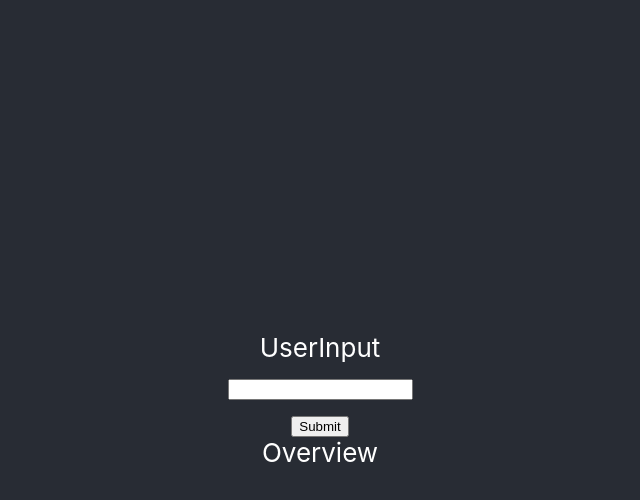
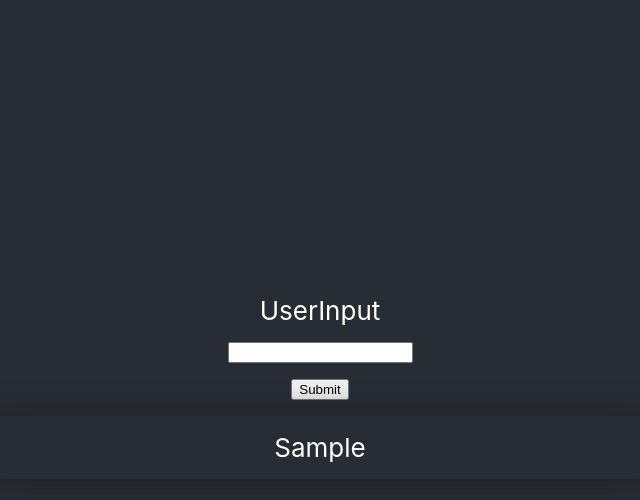
Before and after one commit to anmaras/react-exercise-02, a React (Create React App) app in the folder task-app/: page / in a window 1280 px wide. Both pictures are taken after typing "Sample" into the empty fields and a click on the button "Submit". Shown: the top 500 px of the page, without its empty margins (320-960 px from the left). Built offline with nearby package versions, Linux system fonts and the light colour scheme.

Commit message:
add input controled component and functionality

```diff
--- a/task-app/src/App.js
+++ b/task-app/src/App.js
@@ -3,6 +3,8 @@ import Overview from './Components/Overview';
 import './App.css';
 
 export class App extends Component {
+  taskArray = [];
+
   constructor(props) {
     super(props);
 
@@ -26,9 +28,15 @@ export class App extends Component {
     });
   }
 
+  populateTaskArray(input) {
+    this.taskArray.push({ title: input, id: Math.random() });
+  }
+
   submitHandler(e) {
     e.preventDefault();
     this.clearInput();
+    this.populateTaskArray(this.state.userInput);
+    console.log(this.taskArray);
   }
 
   render() {
@@ -45,7 +53,7 @@ export class App extends Component {
           </div>
           <button type="submit">Submit</button>
         </form>
-        <Overview />
+        <Overview taskArray={this.taskArray} />
       </div>
     );
   }
--- /dev/null
+++ b/task-app/src/Components/Overview.css
@@ -0,0 +1,21 @@
+ul,
+li {
+  list-style: none;
+  padding: 0;
+}
+
+.overview {
+  margin-top: 1rem;
+  width: 50%;
+  display: grid;
+  gap: 1rem;
+}
+
+.items {
+  background-color: #282c34;
+
+  box-shadow: 0px 0px 30px rgb(32, 32, 32);
+
+  padding: 1rem;
+  text-align: center;
+}
--- a/task-app/src/Components/Overview.js
+++ b/task-app/src/Components/Overview.js
@@ -1,8 +1,15 @@
 import React, { Component } from 'react';
+import OverviewItem from './OverviewItem';
+import './Overview.css';
 
 class Overview extends Component {
   render() {
-    return <div>Overview</div>;
+    const { taskArray } = this.props;
+    const taskList = taskArray.map((arr) => (
+      <OverviewItem text={arr.title} key={arr.id} />
+    ));
+
+    return <ul className="overview">{taskList}</ul>;
   }
 }
 
--- /dev/null
+++ b/task-app/src/Components/OverviewItem.js
@@ -0,0 +1,10 @@
+import React, { Component } from 'react';
+import './Overview.css';
+
+class OverviewItem extends Component {
+  render() {
+    return <li className="items">{this.props.text}</li>;
+  }
+}
+
+export default OverviewItem;
```
